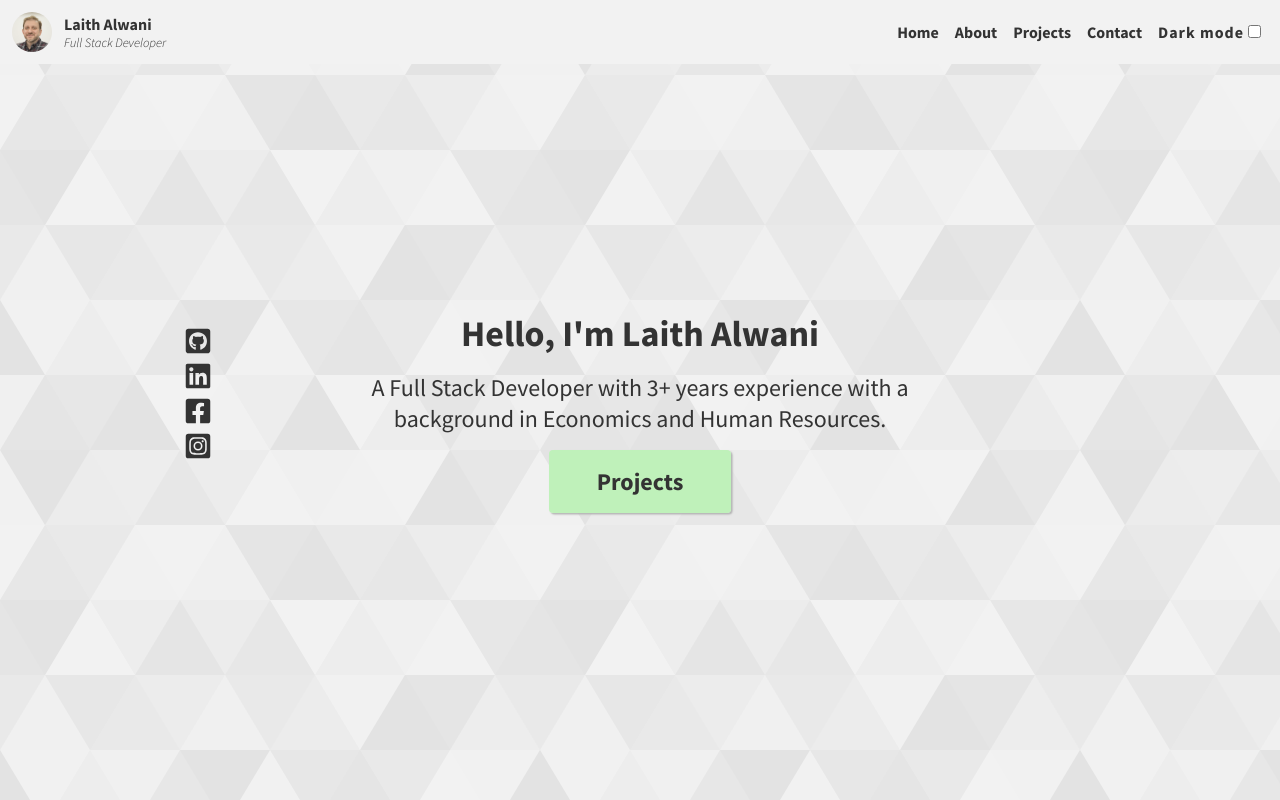
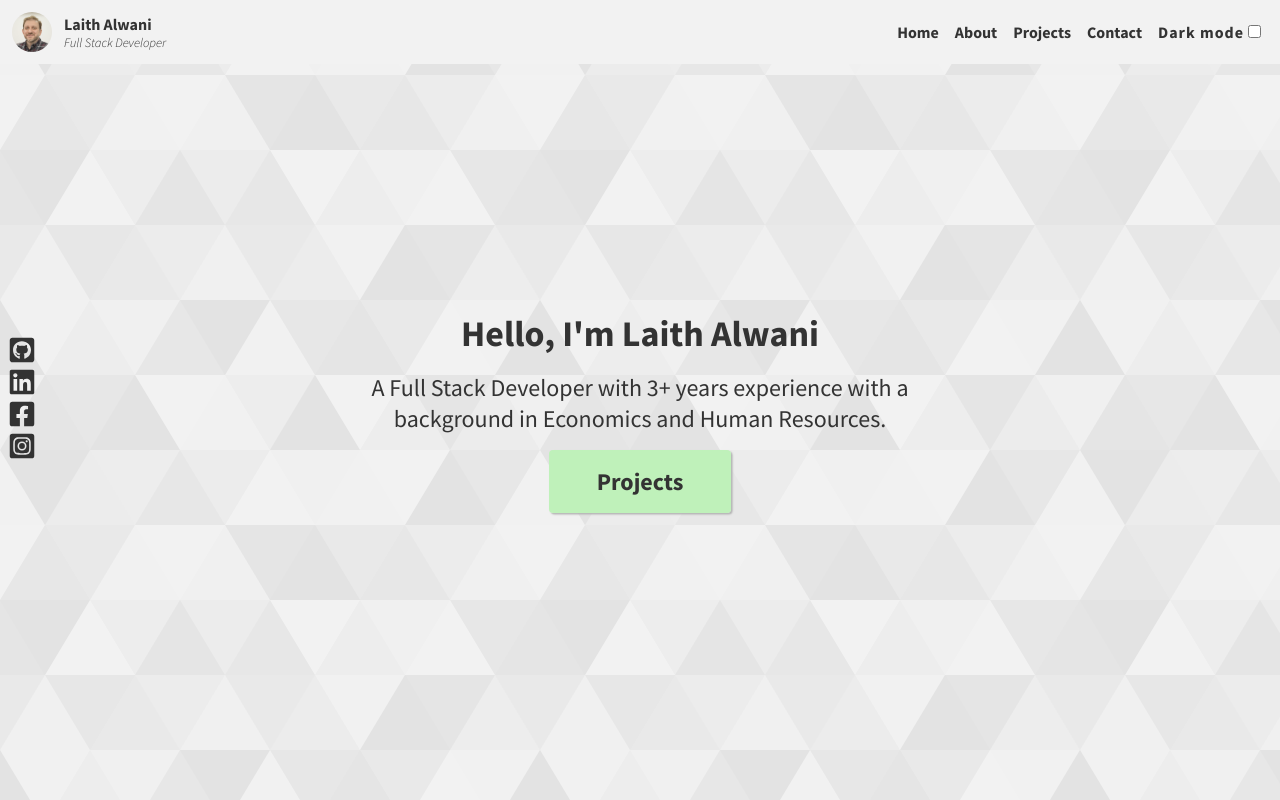
Before and after one commit to LaithAlwani/LaithAlwani, a Next.js app: page / in a window 1280 px wide. Shown: the top 800 px of the page. Built offline with nearby package versions, Linux system fonts and the light colour scheme.

Commit message:
fixes social links

```diff
--- a/components/Main.jsx
+++ b/components/Main.jsx
@@ -5,10 +5,10 @@ export default function Main() {
   return (
     <section className="section" id="home">
       {/* <Image src="/images/green-bg.svg" alt="" fill objectFit="cover" priority /> */}
-      <div className="main">
         <ul className="social-links-main">
           {socialLinks.map((link, i)=>(<li key={i}><SocialLink link={link}/></li>))}
         </ul>
+      <div className="main">
         <h1>Hello, I&apos;m Laith Alwani</h1>
         <p>
           A Full Stack Developer with 3+ years experience with a background in Economics and Human Resources.
```
